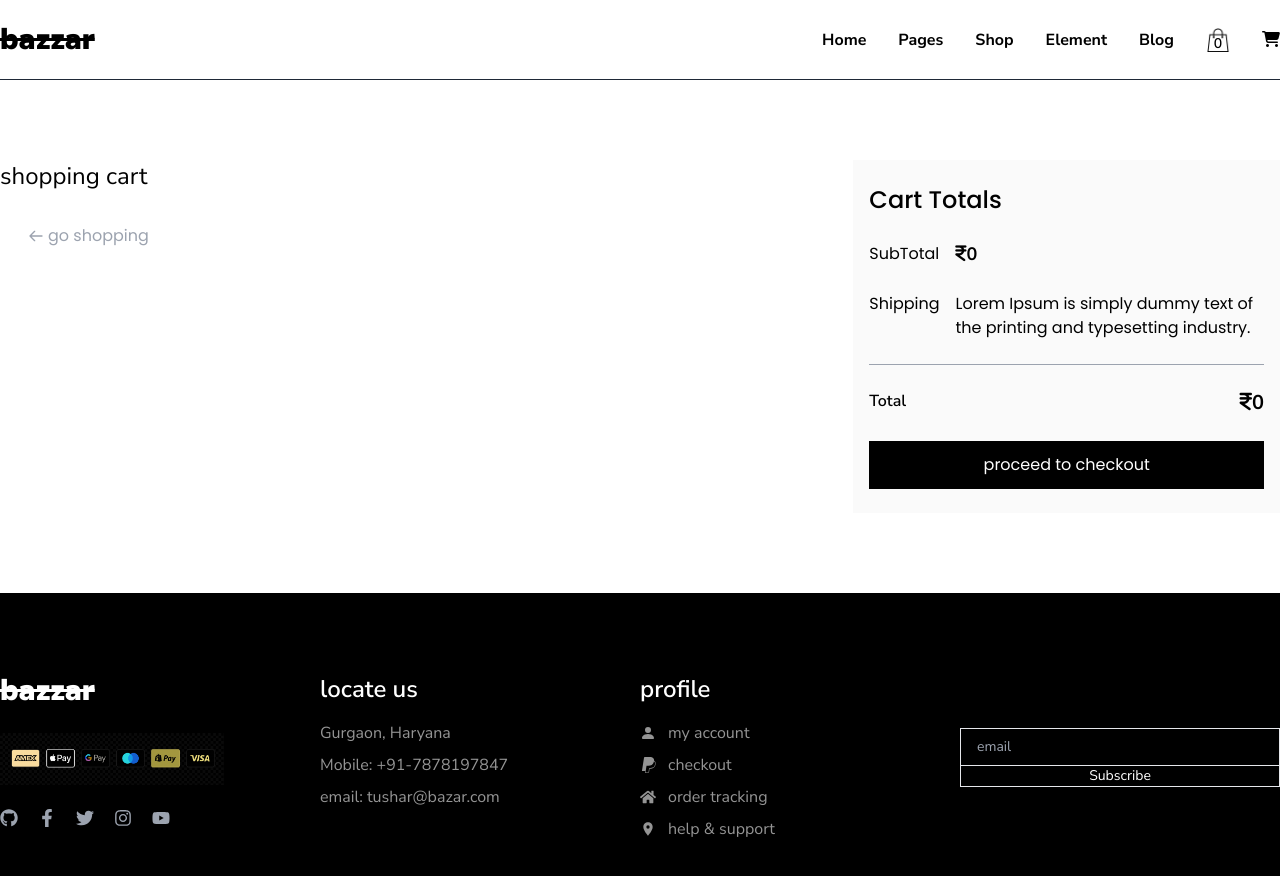
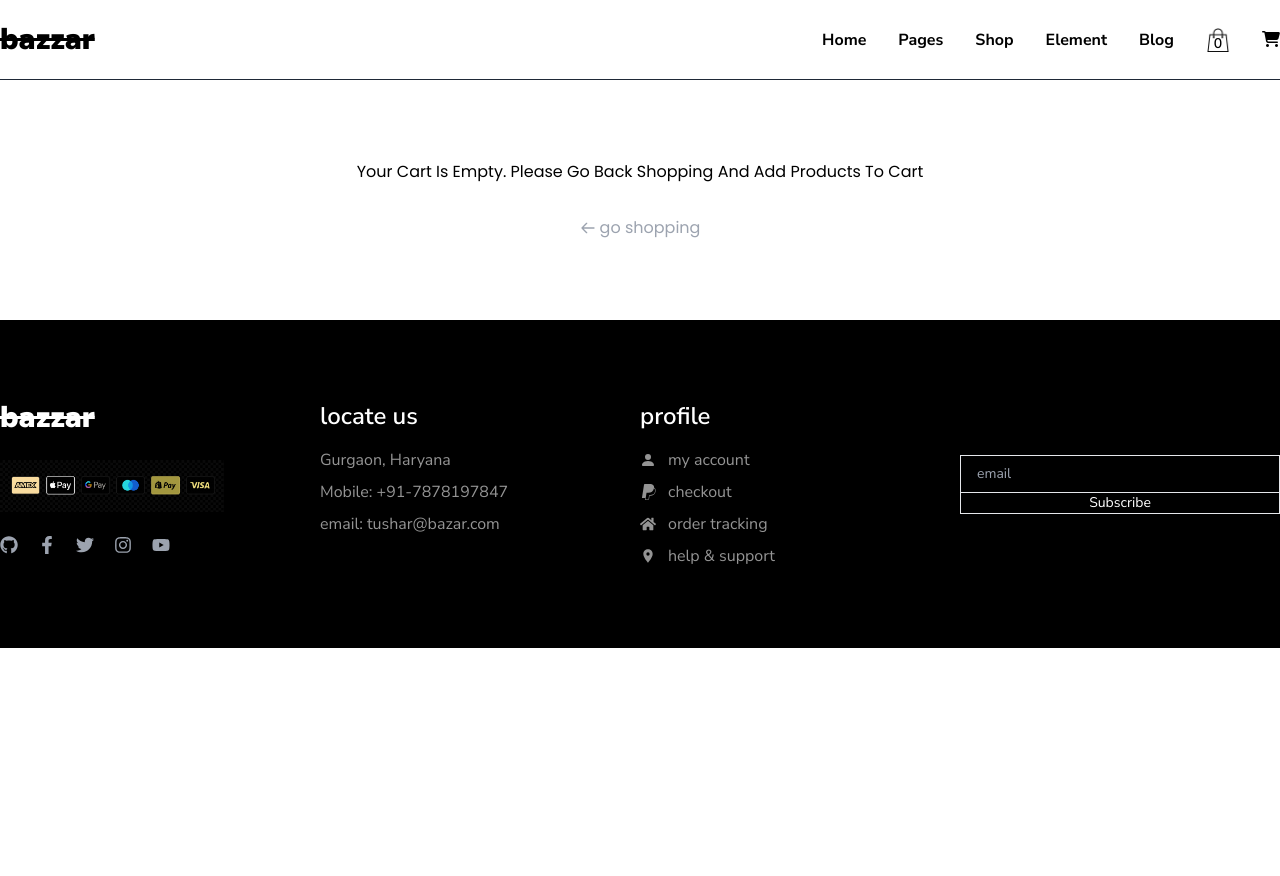
Before and after one commit to geektj/ecom-bazzar, a React (Create React App) app: page /cart in a window 1280 px wide. Shown: the top 876 px of the page. After the commit the page ends 800 px from the top, so only its background shows below. Built offline with nearby package versions, Linux system fonts and the light colour scheme.

Commit message:
empty cart functionality

```diff
--- a/src/components/CartItem.js
+++ b/src/components/CartItem.js
@@ -106,7 +106,7 @@ const CartItem = () => {
           reset cart
         </button>
       )}
-      {productData.length === 0 ? (
+      {/* {productData.length === 0 ? ( */}
       <Link to="/">
         <button className="mt-8 ml-7 flex items-center gap-1 text-gray-400 hover:text-black duration-300">
           <span>
@@ -115,7 +115,7 @@ const CartItem = () => {
           go shopping
         </button>
       </Link>
-      ) : null}
+      {/* ) : null} */}
 
       <ToastContainer
         position="top-left"
--- a/src/pages/Cart.js
+++ b/src/pages/Cart.js
@@ -1,6 +1,8 @@
 import React, { useEffect, useState } from "react";
 import CartItem from "../components/CartItem";
 import { useSelector } from "react-redux";
+import { Link } from "react-router-dom";
+import { HiOutlineArrowLeft } from "react-icons/hi";
 
 const Cart = () => {
   const productData = useSelector((state) => state?.bazar?.productData);
@@ -11,12 +13,14 @@ const Cart = () => {
     productData.map((item) => {
       price += item?.price * item?.quanity;
       return price;
-        })
-        setTotalAmt(price)
+    });
+    setTotalAmt(price);
     // console.log("__price",price)
-    },[productData]);
+  }, [productData]);
 
   return (
+    <>
+      {productData.length > 0 ? (
         <div className="">
           {/* <img className="w-full h-60 object-cover" src="" /> */}
           <div className="max-w-screen-xl mx-auto py-20 flex">
@@ -34,15 +38,16 @@ const Cart = () => {
                 <p className="flex items-start gap-4 text-base">
                   Shipping
                   <span>
-                Lorem Ipsum is simply dummy text of the printing and typesetting
-                industry.
+                    Lorem Ipsum is simply dummy text of the printing and
+                    typesetting industry.
                   </span>
                 </p>
               </div>
               <p className="font-titleFont font-semibold flex justify-between mt-6">
                 Total{" "}
                 <span className="text-xl font-bold">
-              <i className="fa-solid fa-indian-rupee-sign"></i>{totalAmt}
+                  <i className="fa-solid fa-indian-rupee-sign"></i>
+                  {totalAmt}
                 </span>
               </p>
               <button className="text-base bg-black text-white w-full py-3 mt-6 hover:bg-gray-800 duration-300">
@@ -51,6 +56,58 @@ const Cart = () => {
             </div>
           </div>
         </div>
+      ) : (
+        <div className="flex justify-center flex-col items-center max-w-screen-xl mx-auto py-20 capitalize">
+          <h2 className="">
+            Your cart is empty. Please go back shopping and add products to cart
+          </h2>
+          <div>
+            <Link to="/">
+              <button className="mt-8 flex items-center gap-1 text-gray-400 hover:text-black duration-300">
+                <span>
+                  <HiOutlineArrowLeft />
+                </span>
+                go shopping
+              </button>
+            </Link>
+          </div>
+        </div>
+      )}
+    </>
+    // <div className="">
+    //   {/* <img className="w-full h-60 object-cover" src="" /> */}
+    //   <div className="max-w-screen-xl mx-auto py-20 flex">
+    //     <CartItem />
+    //     <div className="w-1/3 bg-[#fafafa] py-6 px-4">
+    //       <div className="flex flex-col gap-6 border-b-[1px] border-b-gray-400 pb-6">
+    //         <h2 className="text-2xl font-medium">Cart Totals</h2>
+    //         <p className="flex items-center gap-4 text-base">
+    //           SubTotal
+    //           <span className="font-titleFont font-bold text-lg">
+    //             <i className="fa-solid fa-indian-rupee-sign"></i>
+    //             {totalAmt}
+    //           </span>
+    //         </p>
+    //         <p className="flex items-start gap-4 text-base">
+    //           Shipping
+    //           <span>
+    //             Lorem Ipsum is simply dummy text of the printing and typesetting
+    //             industry.
+    //           </span>
+    //         </p>
+    //       </div>
+    //       <p className="font-titleFont font-semibold flex justify-between mt-6">
+    //         Total{" "}
+    //         <span className="text-xl font-bold">
+    //           <i className="fa-solid fa-indian-rupee-sign"></i>{totalAmt}
+    //         </span>
+    //       </p>
+    //       <button className="text-base bg-black text-white w-full py-3 mt-6 hover:bg-gray-800 duration-300">
+    //         proceed to checkout
+    //       </button>
+    //     </div>
+    //   </div>
+    // </div>
   );
 };
 export default Cart;
```
Lines whose indentation alone changed are shown as unchanged.
